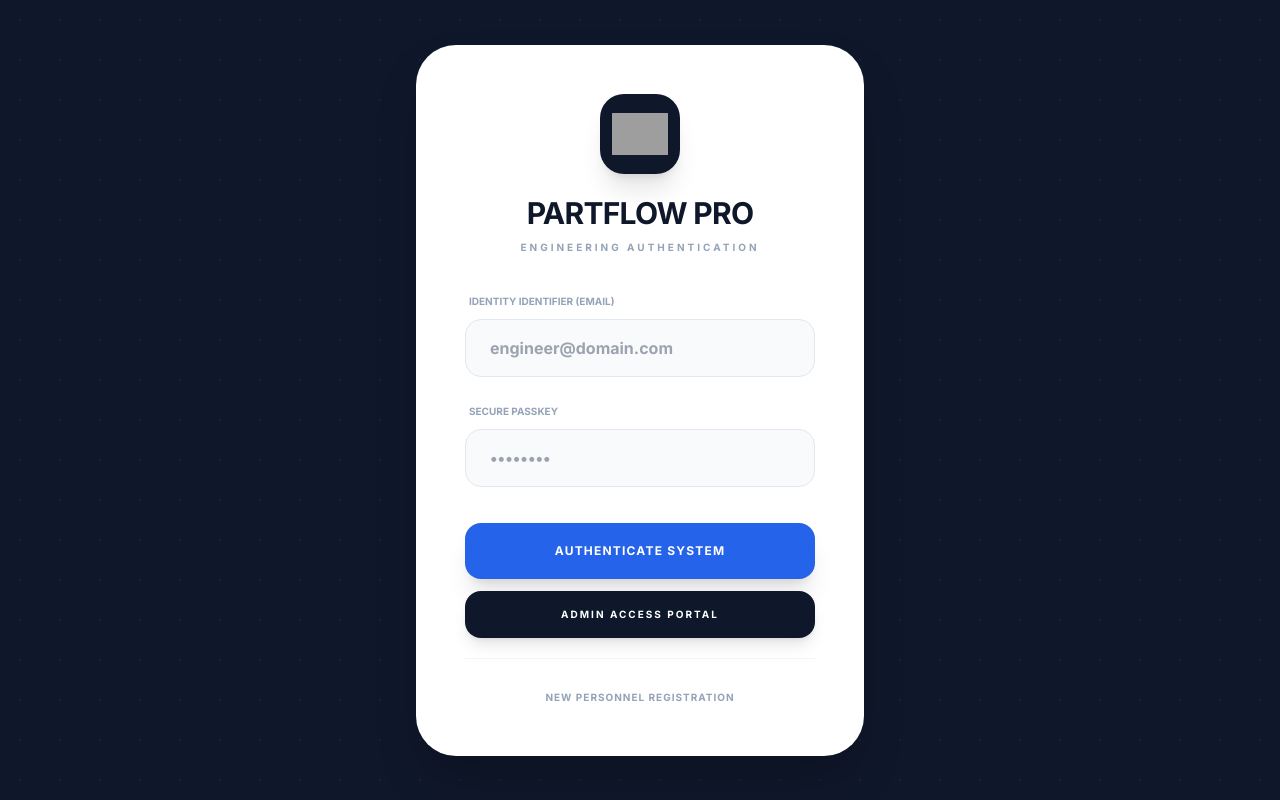
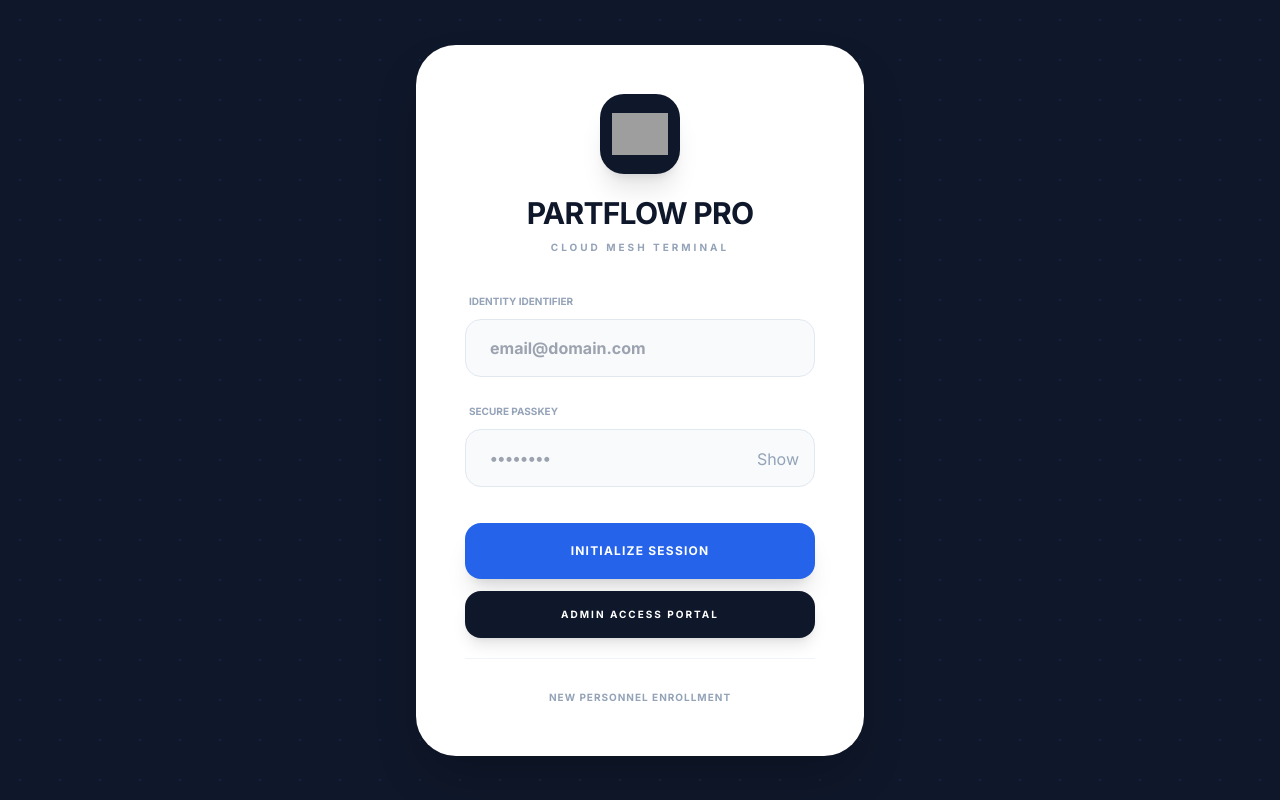
Before and after one commit to nobel0/PartSync, a React (Vite) app: page / in a window 1280 px wide. Built offline with nearby package versions, Linux system fonts and the light colour scheme; no server answers; grey boxes are pictures that could not be loaded.

Commit message:
Optimizing app V9 fix the sync and admin

```diff
--- a/components/AuthGate.tsx
+++ b/components/AuthGate.tsx
@@ -13,6 +13,7 @@ const AuthGate: React.FC<AuthGateProps> = ({ onAuthenticated, config }) => {
   const [email, setEmail] = useState('');
   const [username, setUsername] = useState('');
   const [password, setPassword] = useState('');
+  const [showPassword, setShowPassword] = useState(false);
   const [assignedLine, setAssignedLine] = useState(config.manufacturingShops[0] || 'ALL');
   const [challengeTarget, setChallengeTarget] = useState(0);
   const [challengeValue, setChallengeValue] = useState(50);
@@ -56,8 +57,9 @@ const AuthGate: React.FC<AuthGateProps> = ({ onAuthenticated, config }) => {
 
   const switchToAdminMode = () => {
     setMode('LOGIN');
-    setEmail(''); // Ensure email is NOT pre-filled for safety
-    setError("Administrator mode activated. Enter secure credentials.");
+    setEmail('');
+    setPassword('');
+    setError("Administrator secure portal activated. Please enter master credentials.");
   };
 
   const verifyHuman = () => {
@@ -70,7 +72,7 @@ const AuthGate: React.FC<AuthGateProps> = ({ onAuthenticated, config }) => {
         assignedLine
       });
     } else {
-      alert("Vector Alignment Error.");
+      alert("Vector Alignment Error. Please align the signal pulse.");
     }
   };
 
@@ -87,11 +89,12 @@ const AuthGate: React.FC<AuthGateProps> = ({ onAuthenticated, config }) => {
                {config.logoUrl ? <img src={config.logoUrl} className="max-w-[70%] max-h-[70%] object-contain" alt="Logo" /> : <ICONS.Inventory />}
             </div>
             <h1 className="text-3xl font-black text-slate-900 uppercase tracking-tight text-center leading-none">{config.appName}</h1>
-            <p className="text-slate-400 text-[10px] font-black uppercase tracking-[0.3em] mt-3 text-center">Engineering Authentication</p>
+            <p className="text-slate-400 text-[10px] font-black uppercase tracking-[0.3em] mt-3 text-center">Cloud Mesh Terminal</p>
           </div>
 
           {error && (
-            <div className="mb-6 p-4 bg-blue-50 text-blue-600 rounded-2xl text-[10px] font-black uppercase text-center border border-blue-100">
+            <div className="mb-6 p-4 bg-slate-900 text-white rounded-2xl text-[10px] font-black uppercase text-center border border-white/10 flex items-center justify-center gap-2">
+              <div className="w-2 h-2 bg-blue-500 rounded-full animate-pulse"></div>
               {error}
             </div>
           )}
@@ -99,36 +102,46 @@ const AuthGate: React.FC<AuthGateProps> = ({ onAuthenticated, config }) => {
           {mode !== 'CHALLENGE' ? (
             <form onSubmit={handleSubmit} className="space-y-5">
               <div className="space-y-2">
-                <label className="text-[10px] font-black text-slate-400 uppercase ml-1">Identity Identifier (Email)</label>
-                <input required type="email" className="w-full px-6 py-4 bg-slate-50 border border-slate-200 rounded-2xl outline-none transition-all font-bold" placeholder="engineer@domain.com" value={email} onChange={e => setEmail(e.target.value)} />
+                <label className="text-[10px] font-black text-slate-400 uppercase ml-1">Identity Identifier</label>
+                <input required type="email" className="w-full px-6 py-4 bg-slate-50 border border-slate-200 rounded-2xl outline-none focus:ring-4 ring-blue-50 transition-all font-bold" placeholder="email@domain.com" value={email} onChange={e => setEmail(e.target.value)} />
               </div>
-              <div className="space-y-2">
+              <div className="space-y-2 relative">
                 <label className="text-[10px] font-black text-slate-400 uppercase ml-1">Secure Passkey</label>
-                <input required type="password" className="w-full px-6 py-4 bg-slate-50 border border-slate-200 rounded-2xl outline-none transition-all font-bold" placeholder="••••••••" value={password} onChange={e => setPassword(e.target.value)} />
+                <input required type={showPassword ? "text" : "password"} className="w-full px-6 py-4 bg-slate-50 border border-slate-200 rounded-2xl outline-none focus:ring-4 ring-blue-50 transition-all font-bold" placeholder="••••••••" value={password} onChange={e => setPassword(e.target.value)} />
+                <button type="button" onClick={() => setShowPassword(!showPassword)} className="absolute right-4 bottom-4 text-slate-400 hover:text-slate-600">
+                   {showPassword ? "Hide" : "Show"}
+                </button>
               </div>
 
               <div className="flex flex-col gap-3 pt-4">
-                <button type="submit" className="w-full py-5 bg-blue-600 text-white rounded-2xl font-black text-xs uppercase tracking-widest shadow-xl hover:bg-blue-700 transition-all">
-                  {mode === 'LOGIN' ? 'AUTHENTICATE SYSTEM' : 'INITIALIZE REGISTRATION'}
+                <button type="submit" className="w-full py-5 bg-blue-600 text-white rounded-2xl font-black text-xs uppercase tracking-widest shadow-xl hover:bg-blue-700 transition-all active:scale-95">
+                  INITIALIZE SESSION
                 </button>
-                <button type="button" onClick={switchToAdminMode} className="w-full py-4 bg-slate-900 text-white rounded-2xl font-black text-[10px] uppercase tracking-[0.2em] shadow-lg">
+                <button type="button" onClick={switchToAdminMode} className="w-full py-4 bg-slate-900 text-white rounded-2xl font-black text-[10px] uppercase tracking-[0.2em] shadow-lg hover:bg-black transition-all">
                   ADMIN ACCESS PORTAL
                 </button>
               </div>
 
               <div className="pt-6 border-t border-slate-100 text-center">
-                <button type="button" onClick={() => setMode(mode === 'LOGIN' ? 'SIGNUP' : 'LOGIN')} className="text-[10px] font-black text-slate-400 uppercase tracking-widest">
-                  {mode === 'LOGIN' ? "New Personnel Registration" : "Return to Login"}
+                <button type="button" onClick={() => setMode(mode === 'LOGIN' ? 'SIGNUP' : 'LOGIN')} className="text-[10px] font-black text-slate-400 uppercase tracking-widest hover:text-blue-600 transition-colors">
+                  {mode === 'LOGIN' ? "New Personnel Enrollment" : "Return to Login"}
                 </button>
               </div>
             </form>
           ) : (
             <div className="space-y-8 text-center">
               <div>
-                <h3 className="text-xl font-black text-slate-900">Vector Synchronization</h3>
+                <h3 className="text-xl font-black text-slate-900 uppercase">Vector Sync</h3>
+                <p className="text-slate-500 text-xs mt-2 font-medium">Align the pulse to verify biometric integrity.</p>
+              </div>
+              <div className="relative h-24 bg-slate-50 rounded-2xl border border-slate-200 flex items-center px-6 overflow-hidden">
+                 <div className="flex-1 relative h-2 bg-slate-200 rounded-full">
+                    <div className="absolute h-6 w-6 bg-blue-500 rounded-full top-1/2 -translate-y-1/2 shadow-lg" style={{ left: `${challengeTarget}%` }}></div>
+                    <div className="absolute h-8 w-2 bg-slate-900 rounded-full top-1/2 -translate-y-1/2 -translate-x-1/2 z-10" style={{ left: `${challengeValue}%` }}></div>
+                 </div>
               </div>
               <input type="range" min="0" max="100" value={challengeValue} onChange={e => setChallengeValue(parseInt(e.target.value))} className="w-full h-2 bg-slate-100 rounded-lg appearance-none cursor-pointer accent-slate-900" />
-              <button onClick={verifyHuman} className="w-full py-5 bg-blue-600 text-white rounded-2xl font-black text-sm shadow-xl">AUTHORIZE MESH ACCESS</button>
+              <button onClick={verifyHuman} className="w-full py-5 bg-blue-600 text-white rounded-2xl font-black text-sm shadow-xl hover:bg-blue-700">AUTHORIZE MESH ACCESS</button>
             </div>
           )}
         </div>
--- a/package.json
+++ b/package.json
@@ -1,3 +1,4 @@
+
 {
   "name": "partflow-pro",
   "private": true,
@@ -10,7 +11,6 @@
   },
   "dependencies": {
     "@google/genai": "^1.35.0",
-    "@upstash/redis": "^1.36.1",
     "react": "^19.0.0",
     "react-dom": "^19.0.0",
     "recharts": "^2.15.0"
--- a/services/storageService.ts
+++ b/services/storageService.ts
@@ -26,22 +26,28 @@ interface CloudLog {
 const syncChannel = new BroadcastChannel('partflow_mesh_sync');
 let sessionLogs: CloudLog[] = [];
 
+// Helper to check if a string is a valid non-empty env var
+const isValidEnv = (val: any) => val && typeof val === 'string' && val !== 'undefined' && val !== 'null' && val.length > 5;
+
 export const storageService = {
   getDBCredentials: (): DBCredentials | null => {
     const stored = localStorage.getItem(DB_CRED_KEY);
     if (stored) return JSON.parse(stored);
 
-    const envUrl = (import.meta as any).env?.VITE_UPSTASH_REDIS_REST_URL || (process as any).env?.UPSTASH_REDIS_REST_URL;
-    const envToken = (import.meta as any).env?.VITE_UPSTASH_REDIS_REST_TOKEN || (process as any).env?.UPSTASH_REDIS_REST_TOKEN;
+    // Check various env sources (Vite process.env mapping or import.meta)
+    const envUrl = (process as any).env?.UPSTASH_REDIS_REST_URL || (import.meta as any).env?.VITE_UPSTASH_REDIS_REST_URL;
+    const envToken = (process as any).env?.UPSTASH_REDIS_REST_TOKEN || (import.meta as any).env?.VITE_UPSTASH_REDIS_REST_TOKEN;
 
-    if (envUrl && envToken) return { url: envUrl.replace(/\/$/, ''), token: envToken };
+    if (isValidEnv(envUrl) && isValidEnv(envToken)) {
+      return { url: envUrl!.trim().replace(/\/$/, ''), token: envToken!.trim() };
+    }
     return null;
   },
 
   setDBCredentials: (creds: DBCredentials | null) => {
-    if (creds) {
+    if (creds && creds.url && creds.token) {
       localStorage.setItem(DB_CRED_KEY, JSON.stringify({
-        url: creds.url.trim().replace(/\/$/, ''), // Strip trailing slashes
+        url: creds.url.trim().replace(/\/$/, ''),
         token: creds.token.trim()
       }));
     } else {
@@ -52,23 +58,21 @@ export const storageService = {
 
   testConnection: async (): Promise<{ success: boolean; message: string }> => {
     const creds = storageService.getDBCredentials();
-    if (!creds) return { success: false, message: "No credentials configured." };
+    if (!creds) return { success: false, message: "Cloud credentials not found in environment or local storage." };
 
     try {
-      // Test 1: PING (Basic connectivity)
-      const pingResponse = await fetch(`${creds.url}/ping`, {
+      const response = await fetch(`${creds.url}/ping`, {
         headers: { Authorization: `Bearer ${creds.token}` }
       });
 
-      if (pingResponse.status === 401) return { success: false, message: "Unauthorized: Invalid REST Token." };
-      if (!pingResponse.ok) return { success: false, message: `Server error: ${pingResponse.status}` };
+      if (response.status === 401) return { success: false, message: "401 Unauthorized: Check your REST Token." };
+      if (!response.ok) return { success: false, message: `Connection failed: HTTP ${response.status}` };
 
-      const pingData = await pingResponse.json();
-      if (pingData.result !== "PONG") return { success: false, message: "Malformed response from server." };
-
-      return { success: true, message: "Link Stable. Bi-directional communication active." };
+      const data = await response.json();
+      if (data.result === "PONG") return { success: true, message: "Cloud link established. Bi-directional sync active." };
+      return { success: false, message: "Unexpected response from Upstash." };
     } catch (e) {
-      return { success: false, message: `Network error: ${e instanceof Error ? e.message : 'Unknown'}` };
+      return { success: false, message: `Network Error: Could not reach Upstash URL.` };
     }
   },
 
@@ -99,16 +103,15 @@ export const storageService = {
         headers: { Authorization: `Bearer ${creds.token}` }
       });
 
-      if (!response.ok) throw new Error(`Cloud connection failed (${response.status})`);
+      if (!response.ok) throw new Error(`Fetch failed: ${response.status}`);
 
       const data = await response.json();
-
       if (data && data.result) {
         const remoteState = JSON.parse(data.result);
         const localUpdatedAt = parseInt(localStorage.getItem(LAST_SYNC_KEY) || '0');
         const remoteUpdatedAt = remoteState.lastPushAt || 0;
 
-        if (remoteUpdatedAt > 0 && (localUpdatedAt === 0 || remoteUpdatedAt > localUpdatedAt)) {
+        if (remoteUpdatedAt > localUpdatedAt) {
           if (remoteState.parts) localStorage.setItem(PARTS_KEY, JSON.stringify(remoteState.parts));
           if (remoteState.transfers) localStorage.setItem(TRANSFERS_KEY, JSON.stringify(remoteState.transfers));
           if (remoteState.suppliers) localStorage.setItem(SUPPLIERS_KEY, JSON.stringify(remoteState.suppliers));
@@ -117,7 +120,6 @@ export const storageService = {
           storageService.notifySync();
           sessionLogs.unshift({ timestamp: Date.now(), type: 'PULL', status: 'SUCCESS', message: 'Registry Pull Complete' });
         }
-        return { success: true, mode: 'CLOUD' };
       }
       return { success: true, mode: 'CLOUD' };
     } catch (e) {
@@ -126,9 +128,9 @@ export const storageService = {
     }
   },
 
-  pushToCloud: async () => {
+  pushToCloud: async (): Promise<boolean> => {
     const creds = storageService.getDBCredentials();
-    if (!creds) return;
+    if (!creds) return false;
 
     try {
       const timestamp = Date.now();
@@ -151,13 +153,16 @@ export const storageService = {
 
       if (response.ok) {
         localStorage.setItem(LAST_SYNC_KEY, timestamp.toString());
-        sessionLogs.unshift({ timestamp, type: 'PUSH', status: 'SUCCESS', message: 'Modifications Saved to Cloud' });
+        sessionLogs.unshift({ timestamp, type: 'PUSH', status: 'SUCCESS', message: 'State Committed to Cloud' });
+        return true;
       } else {
-        const errData = await response.json();
-        sessionLogs.unshift({ timestamp, type: 'PUSH', status: 'ERROR', message: errData.error || 'Server rejected push' });
+        const err = await response.json();
+        sessionLogs.unshift({ timestamp, type: 'PUSH', status: 'ERROR', message: `Cloud Rejected: ${err.error || response.status}` });
+        return false;
       }
     } catch (e) {
-      sessionLogs.unshift({ timestamp: Date.now(), type: 'PUSH', status: 'ERROR', message: 'Network Timeout' });
+      sessionLogs.unshift({ timestamp: Date.now(), type: 'PUSH', status: 'ERROR', message: 'Push Failed: Check Internet Connection' });
+      return false;
     }
   },
 
@@ -194,7 +199,7 @@ export const storageService = {
     try { return JSON.parse(stored); } catch (e) { return defaultConf; }
   },
 
-  savePart: (part: Part) => {
+  savePart: async (part: Part) => {
     const parts = storageService.getParts();
     const user = storageService.getCurrentUser();
     const updatedPart = {
@@ -208,24 +213,24 @@ export const storageService = {
     localStorage.setItem(PARTS_KEY, JSON.stringify(parts));
     storageService.checkLowStock(updatedPart);
     storageService.notifySync();
-    storageService.pushToCloud();
+    await storageService.pushToCloud();
   },
 
-  deletePart: (id: string) => {
+  deletePart: async (id: string) => {
     const parts = storageService.getParts();
     const updated = parts.filter(p => p.id !== id);
     localStorage.setItem(PARTS_KEY, JSON.stringify(updated));
     storageService.notifySync();
-    storageService.pushToCloud();
+    await storageService.pushToCloud();
   },
 
-  saveConfig: (c: AppConfig) => {
+  saveConfig: async (c: AppConfig) => {
     localStorage.setItem(CONFIG_KEY, JSON.stringify({ ...c, updatedAt: Date.now() }));
     storageService.notifySync();
-    storageService.pushToCloud();
+    await storageService.pushToCloud();
   },
 
-  updateStock: (partId: string, quantity: number, type: 'RECEIVE' | 'ISSUE', notes?: string, newLocation?: PartLocation) => {
+  updateStock: async (partId: string, quantity: number, type: 'RECEIVE' | 'ISSUE', notes?: string, newLocation?: PartLocation) => {
     const parts = storageService.getParts();
     const idx = parts.findIndex(p => p.id === partId);
     if (idx === -1) return;
@@ -250,10 +255,10 @@ export const storageService = {
     localStorage.setItem(PARTS_KEY, JSON.stringify(parts));
     storageService.checkLowStock(parts[idx]);
     storageService.notifySync();
-    storageService.pushToCloud();
+    await storageService.pushToCloud();
   },
 
-  createTransfer: (transfer: Omit<Transfer, 'id' | 'timestamp' | 'status' | 'supplierSignature'>) => {
+  createTransfer: async (transfer: Omit<Transfer, 'id' | 'timestamp' | 'status' | 'supplierSignature'>) => {
     const transfers = storageService.getTransfers();
     const newTransfer: Transfer = {
       ...transfer,
@@ -265,10 +270,10 @@ export const storageService = {
     transfers.unshift(newTransfer);
     localStorage.setItem(TRANSFERS_KEY, JSON.stringify(transfers.slice(0, 100)));
     storageService.notifySync();
-    storageService.pushToCloud();
+    await storageService.pushToCloud();
   },
 
-  acceptTransfer: (id: string) => {
+  acceptTransfer: async (id: string) => {
     const transfers = storageService.getTransfers();
     const idx = transfers.findIndex(t => t.id === id);
     if (idx === -1) return;
@@ -277,9 +282,9 @@ export const storageService = {
     if (transfer.status !== 'PENDING') return;
     transfers[idx] = { ...transfer, status: 'COMPLETED', engineerId: user?.id, engineerName: user?.username, engineerSignature: `SIG_${Math.random().toString(36).substr(2, 8).toUpperCase()}` };
     localStorage.setItem(TRANSFERS_KEY, JSON.stringify(transfers));
-    transfer.parts.forEach(p => { storageService.updateStock(p.partId, p.quantity, 'RECEIVE', `Transfer from ${transfer.fromLocation}`, transfer.toLocation); });
+    await transfer.parts.forEach(p => { storageService.updateStock(p.partId, p.quantity, 'RECEIVE', `Transfer from ${transfer.fromLocation}`, transfer.toLocation); });
     storageService.notifySync();
-    storageService.pushToCloud();
+    await storageService.pushToCloud();
   },
 
   checkLowStock: (part: Part) => {
@@ -328,15 +333,15 @@ export const storageService = {
     storageService.pushToCloud();
   },
 
-  wipeAllInventory: () => {
+  wipeAllInventory: async () => {
     localStorage.setItem(PARTS_KEY, JSON.stringify([]));
     localStorage.setItem(TRANSFERS_KEY, JSON.stringify([]));
     localStorage.setItem(NOTIFICATIONS_KEY, JSON.stringify([]));
     storageService.notifySync();
-    storageService.pushToCloud();
+    await storageService.pushToCloud();
   },
 
-  importCSV: (csvText: string) => {
+  importCSV: async (csvText: string) => {
     const config = storageService.getConfig();
     const lines = csvText.split(/\r?\n/);
     if (lines.length < 2) return;
@@ -354,7 +359,7 @@ export const storageService = {
     }
     localStorage.setItem(PARTS_KEY, JSON.stringify(parts));
     storageService.notifySync();
-    storageService.pushToCloud();
+    await storageService.pushToCloud();
   },
 
   exportCSV: () => {
```
Also changed, not shown: App.tsx (+19 -3 lines).
